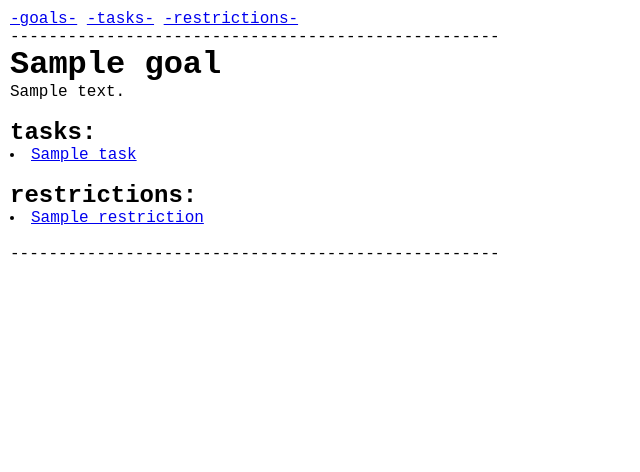
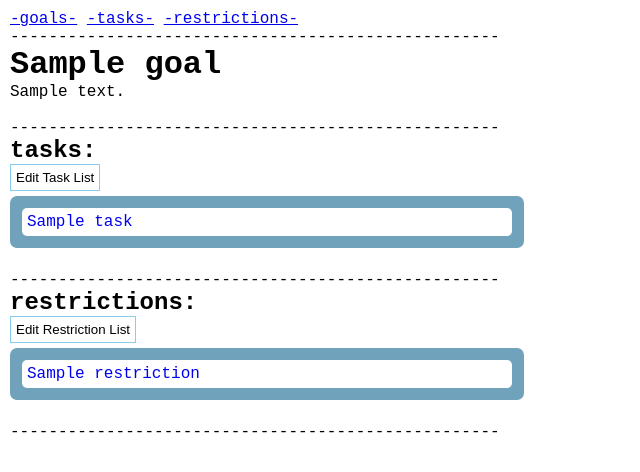
Before and after one commit to Procelius/life_manager, a Django app: page /goal_achiever/goal_list/1/ in a window 1280 px wide. Shown: the top 472 px of the page, without its empty margins (0-640 px from the left). Run offline with Django 3.2, Linux system fonts and the light colour scheme; tables that the repository leaves empty hold one stand-in row (values such as "Sample post"); some libraries are stand-ins or nearby versions.

Commit message:
details and edit goal page

```diff
--- a/goal_achiever/static/goal_achiever/js/goal_achiever.js
+++ b/goal_achiever/static/goal_achiever/js/goal_achiever.js
@@ -1,13 +1,25 @@
 $(document).ready(function () {
   var csrftoken = $.cookie('csrftoken');
 
+  // controls which form is active
+  var control = '';
+  var controlDiv = null;
+
+  // controls if or which item page is active
+  var itemPk = '';
+  var itemType = '';
+  if ($('#item-selected').length) {
+    itemPk = $('#item-selected').attr('pk')
+    itemType = $('#item-selected').attr('item')
+  }
+
   var deleted = [];
   var created = [];
-  var newGoalId = -1;
+  var newItemId = -1;
 
   function itemIsValid(n, d) {
     if (n != '' && d != '') {
-      var existingNames = $('span.name');
+      var existingNames = $(controlDiv).find('span.name');
       for (var i = 0; i < existingNames.length; i++) {
         if (n === existingNames[i].innerText) {
           console.log('This name already exists!');
@@ -24,73 +36,78 @@ $(document).ready(function () {
   function addItem(n, d) {
     if (itemIsValid(n, d)) {
       created.push({ name: n, description: d });
-      $('#new-items').prepend(`
-                <div id="`+ newGoalId + `" class="container-2 item">
+      $(controlDiv).find('.new-items').prepend(`
+                <div id="`+ newItemId + `" class="container-2 item">
                     <span class="name">`+ n + `</span>
                     <span id="`+ n + `" class="delete-new">X</button>
-                </div>
-            `);
-      newGoalId--;
+                </div>`);
+      newItemId--;
     }
   }
 
   $('.btn.edit').on('click', function () {
-    // show a new item form and delete buttons
-    $('div.container-form').css('display', 'block');
-    $('.item > .delete').css('display', 'inline-block');
-    // TODO: remove next line after finishing multiple submit functionality
-    sessionStorage.setItem('n', 'n');
+    // disables edit buttons
+    $('.btn.edit').attr('disabled', true);
+    // controls which form is active
+    controlDiv = this.closest('.form-control');
+    control = $(controlDiv).attr('name');
+    // shows a new item form and delete buttons
+    $(controlDiv).children('.container-form').css('display', 'block');
+    $(controlDiv).find('.delete').css('display', 'inline-block');
   });
 
   $('.btn.add').on('click', function () {
-    var name = $('#id_name').val();
-    var description = $('#id_description').val();
+    var name = $(controlDiv).find('#id_name').val();
+    var description = $(controlDiv).find('#id_description').val();
     addItem(name, description);
-
-    // clear input fields
-    $('#id_name').val('');
-    $('#id_description').val('');
+    // clears input fields
+    $(controlDiv).find('#id_name').val('');
+    $(controlDiv).find('#id_description').val('');
   });
 
   $('.item > .delete').on('click', function (e) {
-    var goalId = e.target.classList[1];
-    if ($.inArray(goalId, deleted) == -1) {
-      // select a goal (TODO: item) to remove
-      $('#goal_name-' + goalId).css('text-decoration', 'line-through');
-      deleted.push(goalId);
+    var itemId = e.target.classList[1];
+    if ($.inArray(itemId, deleted) == -1) {
+      // selects a item to remove
+      $(controlDiv).find('#item_name-' + itemId).css('text-decoration', 'line-through');
+      deleted.push(itemId);
       e.target.textContent = 'R';
     } else {
-      // deselect a goal (TODO: item) to remove
-      $('#goal_name-' + goalId).css('text-decoration', 'none');
+      // deselects a item to remove
+      $(controlDiv).find('#item_name-' + itemId).css('text-decoration', 'none');
       deleted = $.grep(deleted, function (value) {
-        return value != goalId;
+        return value != itemId;
       });
       e.target.textContent = 'X';
     }
   });
 
-  $('#new-items').on('click', '.delete-new', function (e) {
-    // delete not saved item
-    var newGoalId = e.target.parentElement.id;
-    var newGoalName = e.target.id;
+  $('.new-items').on('click', '.delete-new', function (e) {
+    // deletes not saved item
+    var newItemId = e.target.parentElement.id;
+    var newItemName = e.target.id;
     var result = created.filter(obj => {
-      return obj.name !== newGoalName;
+      return obj.name !== newItemName;
     });
     created = result;
-    $('#' + newGoalId).remove();
+    $('#' + newItemId).remove();
   });
 
   $('.btn.save').on('click', function () {
-    // save goal list changes
+    // saves goal list changes
     if (created.length !== 0 || deleted.length !== 0) {
       $.ajax({
         type: "POST",
-        url: 'http://localhost:8000/goal_achiever/goal_list/save/',
+        url: 'http://localhost:8000/goal_achiever/add_delete_items/',
         data: {
+          'csrfmiddlewaretoken': csrftoken,
+          'control': control,
           'Q': created.length,
           'C': created,
           'D': deleted,
-          'csrfmiddlewaretoken': csrftoken,
+          // passes data if item page is active, else '' (empty string)
+          'item': itemType,
+          'item_pk': itemPk,
         },
         dataType: "json",
         success: function (response) {
@@ -102,32 +119,29 @@ $(document).ready(function () {
   });
 
   $('.btn.cancel').on('click', function () {
-    // hide a form and delete buttons
+    // hides a form and delete buttons
     $('div.container-form').css('display', 'none');
     $('.item > .delete').css('display', 'none');
 
-    // restore delete indicators
+    // restores delete indicators
     for (var i = 0; i < $('.delete').length; i++) {
       $('.delete')[i].textContent = 'X';
     }
     $('.name').css('text-decoration', 'none');
 
-    // clear unsaved new items
-    $('#new-items').empty();
+    // clears unsaved new items
+    $('.new-items').empty();
 
-    // clear all temporary data
-    sessionStorage.clear();
+    // resets form control
+    control = null;
+    controlDiv = null;
+
+    // enables edit buttons
+    $('.btn.edit').attr('disabled', false);
+
+    // clears all temporary data
     deleted = [];
     created = [];
-    newGoalId = -1
+    newItemId = -1
   });
-
-  // TODO: remove this if/else after finishing multiple submit functionality
-  if (sessionStorage.length > 0) {
-    $('div.container-form').css('display', 'block');
-    $('.item > .delete').css('display', 'inline-block');
-  } else {
-    $('div.container-form').css('display', 'none');
-    $('.item > .delete').css('display', 'none');
-  }
 });
--- a/goal_achiever/templates/goal_achiever/goal.html
+++ b/goal_achiever/templates/goal_achiever/goal.html
@@ -1,17 +1,99 @@
 {% extends 'goal_achiever/base.html' %}
 {% block content %}
-<h1>{{ goal }}</h1>
-<p>{{ goal.description }}</p>
+<div id="item-selected" pk="{{ goal.pk }}" item="goal">
+  <h1>{{ goal }}</h1>
+  <p>{{ goal.description }}</p>
+  <br>
+</div>
+---------------------------------------------------
 <br>
 <h2>tasks:</h2>
-{% for task in goal.tasks.all %}
-<li><a href="{% url 'task' task.pk %}">{{ task }}</a></li>
-{% endfor %}
+<div class="form-control" name="tasks">
+  <button class="edit btn">Edit Task List</button>
+  <div class="container-1 container-form">
+      <div class="container-2 container-fields">
+          <label for="id_name">Name:</label>
+          <br>
+          <input type="text" name="name", maxlength="50" id="id_name">
+          <br>
+          <br>
+          <label for="id_description">Description:</label>
+          <br>
+          <input type="text" name="description", maxlength="300" id="id_description">
+          <br>
+          <br>
+          <button class="add btn">Add</button>
+      </div>
+      <div class="container-2 container-btn">
+          <button class="save btn">Save</button>
+          <button class="cancel btn">Cancel</button>
+      </div>
+  </div>
+  <div class="container-1 container-items">
+    <div class="new-items">
+        <!-- here appear new (not saved) items -->
+    </div>
+    <div id="existing-items">
+        {% if goal.tasks %}
+        {% for task in goal.tasks.all reversed %}
+        <div class="container-2 item">
+            <a id="item_link-{{ task.pk }}" href="{% url 'task' task.pk %}">
+                <span id="item_name-{{ task.pk }}" class="name">{{ task }}</span>
+            </a>
+            <span class="delete {{ task.pk }}">X</button>
+        </div>
+        {% endfor %}
+        {% else %}
+        <p>This goal have no tasks...</p>
+        {% endif %}
+    </div>
+  </div>
+</div>
+<br>
+---------------------------------------------------
 <br>
 <h2>restrictions:</h2>
-{% for restriction in goal.restrictions.all %}
-<li><a href="{% url 'restriction' restriction.pk %}">{{ restriction }}</a></li>
-{% endfor %}
+<div class="form-control" name="restrictions">
+  <button class="edit btn">Edit Restriction List</button>
+  <div class="container-1 container-form">
+      <div class="container-2 container-fields">
+          <label for="id_name">Name:</label>
+          <br>
+          <input type="text" name="name", maxlength="50" id="id_name">
+          <br>
+          <br>
+          <label for="id_description">Description:</label>
+          <br>
+          <input type="text" name="description", maxlength="300" id="id_description">
+          <br>
+          <br>
+          <button class="add btn">Add</button>
+      </div>
+      <div class="container-2 container-btn">
+          <button class="save btn">Save</button>
+          <button class="cancel btn">Cancel</button>
+      </div>
+  </div>
+  <div class="container-1 container-items">
+    <div class="new-items">
+        <!-- here appear new (not saved) items -->
+    </div>
+    <div id="existing-items">
+        {% if goal.restrictions %}
+        {% for restriction in goal.restrictions.all reversed %}
+        <div class="container-2 item">
+            <a id="item_link-{{ restriction.pk }}" href="{% url 'restriction' restriction.pk %}">
+                <span id="item_name-{{ restriction.pk }}" class="name">{{ restriction }}</span>
+            </a>
+            <span class="delete {{ restriction.pk }}">X</button>
+        </div>
+        {% endfor %}
+        {% else %}
+        <p>This goal have no restrictions...</p>
+        {% endif %}
+    </div>
+  </div>
+</div>
 <br>
 ---------------------------------------------------
 {% endblock %}
--- a/goal_achiever/urls.py
+++ b/goal_achiever/urls.py
@@ -9,7 +9,9 @@ from . import views
 urlpatterns = [
     url(r'^goal_list/$', views.goal_list, name='goal_list'),
     url(r'^goal_list/(?P<goal_id>[0-9]+)/$', views.goal, name='goal'),
-    url(r'^goal_list/save/$', views.save_goal_list, name='save_goal_list'),
+    url(r'^add_delete_items/$',
+        views.add_delete_items,
+        name='add_delete_items'),
 
     url(r'^task_list/$', views.task_list, name='task_list'),
     url(r'^task_list/(?P<task_id>[0-9]+)/$', views.task, name='task'),
--- a/goal_achiever/views.py
+++ b/goal_achiever/views.py
@@ -6,7 +6,7 @@ from django.shortcuts import render, get_object_or_404
 from django.http import JsonResponse
 
 from .models import Goal, Restriction, Task
-from .forms import NewGoalForm
+from .forms import NewGoalForm, NewTaskForm, NewRestrictionForm
 
 
 def goal(request, goal_id):
@@ -20,37 +20,64 @@ def goal(request, goal_id):
     return render(request, 'goal_achiever/goal.html', context)
 
 
-def save_goal_list(request):
+def add_delete_items(request):
     '''
     save goal list changes
     '''
-    # TODO: separate create, delete and del csrf
     if request.method == "POST":
         data = request.POST.copy()
-        num_of_goals_to_create = int(data['Q'])
-        goals_to_delete = data.getlist('D[]')
-        num_of_goals_to_delete = len(goals_to_delete)
-        # create goals
+        control = data['control']
+        active_class = None
+        num_of_items_to_create = int(data['Q'])
+        items_to_delete = data.getlist('D[]')
+        num_of_items_to_delete = len(items_to_delete)
+
+        try:
+            active_item = get_object_or_404(Goal, pk=data['item_pk'])
+        except Exception:
+            pass
+
+        if control == 'goals':
+            active_class = Goal
+        elif control == 'tasks':
+            active_class = Task
+        elif control == 'restrictions':
+            active_class = Restriction
+        else:
+            return JsonResponse({'response': 'error: invalid form control'})
+
+        # create items
         i = 0
-        while i is not num_of_goals_to_create:
-            create_goal = {
+        while i is not num_of_items_to_create:
+            create_item = {
                 'name': data['C[{}][name]'.format(i)],
-                'description': data['C[{}][description]'.format(i)]
+                'description': data['C[{}][description]'.format(i)],
             }
-            form = NewGoalForm(create_goal)
-            form.save()
+            if control == 'goals':
+                form = NewGoalForm(create_item)
+                form.save()
+            elif control == 'tasks':
+                form = NewTaskForm(create_item)
+                form.save()
+                active_item.tasks.add(Task.objects.last().pk)
+            elif control == 'restrictions':
+                form = NewRestrictionForm(create_item)
+                form.save()
+                active_item.restrictions.add(Restriction.objects.last().pk)
+
             i = i + 1
 
-        # delete goals
+        # delete items
         i = 0
-        while i is not num_of_goals_to_delete:
-            instance = get_object_or_404(Goal, pk=int(goals_to_delete[i]))
+        while i is not num_of_items_to_delete:
+            instance = get_object_or_404(active_class,
+                                         pk=int(items_to_delete[i]))
             instance.delete()
             i = i + 1
 
-        return JsonResponse({'response': 'cleaned_data'})
+        return JsonResponse({'response': 'success'})
     else:
-        return JsonResponse({'response': 'error'})
+        return JsonResponse({'response': 'error: wrong request'})
 
 
 def goal_list(request):
--- a/life_manager/settings.py
+++ b/life_manager/settings.py
@@ -37,6 +37,8 @@ INSTALLED_APPS = [
     'django.contrib.sessions',
     'django.contrib.messages',
     'django.contrib.staticfiles',
+
+    'django_extensions',
 
     'goal_achiever.apps.GoalAchieverConfig',
 ]
```
Also changed, not shown: goal_achiever/forms.py (+20 -0 lines), goal_achiever/templates/goal_achiever/goal_list.html (+6 -4 lines).
